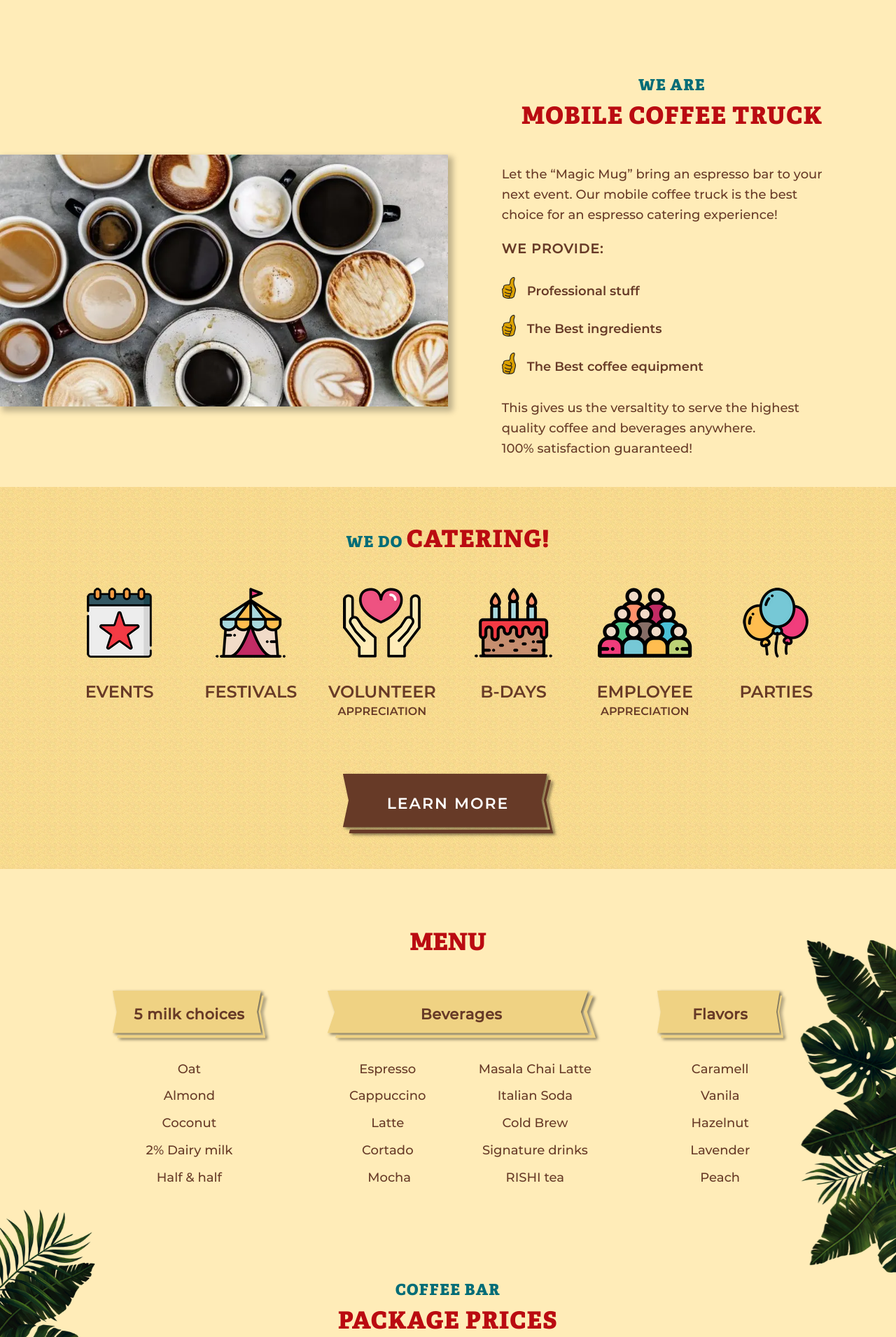
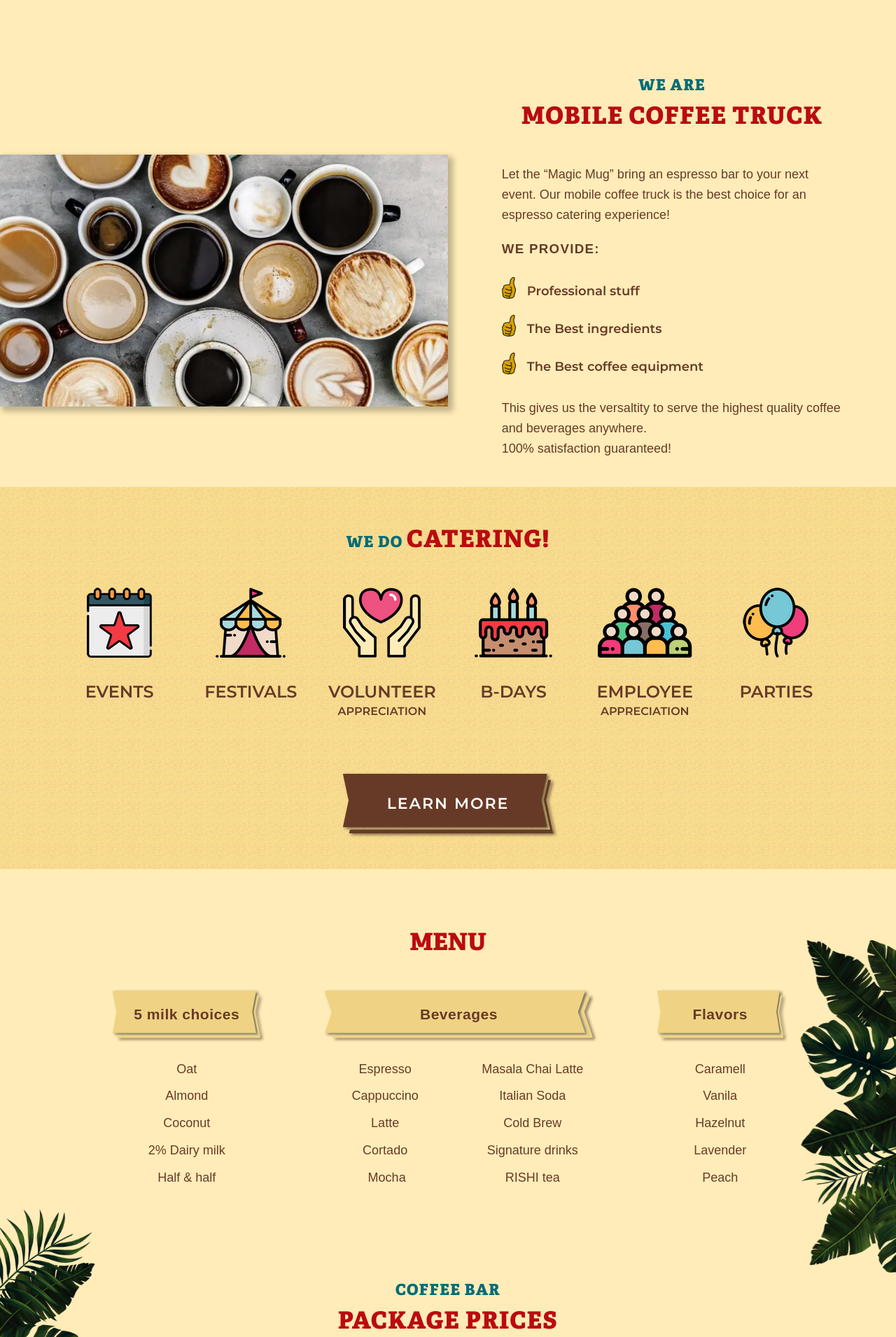
Before and after one commit to b-aleksei/magicmugcaffee, a PHP site: page / in a window 1280 px wide. Shown: the part 772-2683 px from the top of the page at 70% size. Run offline with PHP 8.4, Linux system fonts and the light colour scheme; style sheets or scripts are compiled from the project's sources; some libraries are stand-ins or nearby versions.

Commit message:
change font-display

```diff
--- a/source/sass/abstracts/_fonts.scss
+++ b/source/sass/abstracts/_fonts.scss
@@ -5,7 +5,7 @@
 		url("../fonts/montserrat-v14-latin-500.woff") format("woff");
 	font-weight: 500;
 	font-style: normal;
-	font-display: swap;
+	font-display: optional;
 }
 
 @font-face {
@@ -15,7 +15,7 @@
 		url("../fonts/Montserrat-SemiBold.woff") format("woff");
 	font-weight: 400;
 	font-style: normal;
-	font-display: swap;
+	font-display: optional;
 }
 
 @font-face {
@@ -25,5 +25,5 @@
 		url("../fonts/AdelleCyrillic-Extrabold.woff") format("woff");
 	font-weight: 400;
 	font-style: normal;
-	font-display: swap;
+	font-display: optional;
 }
```
